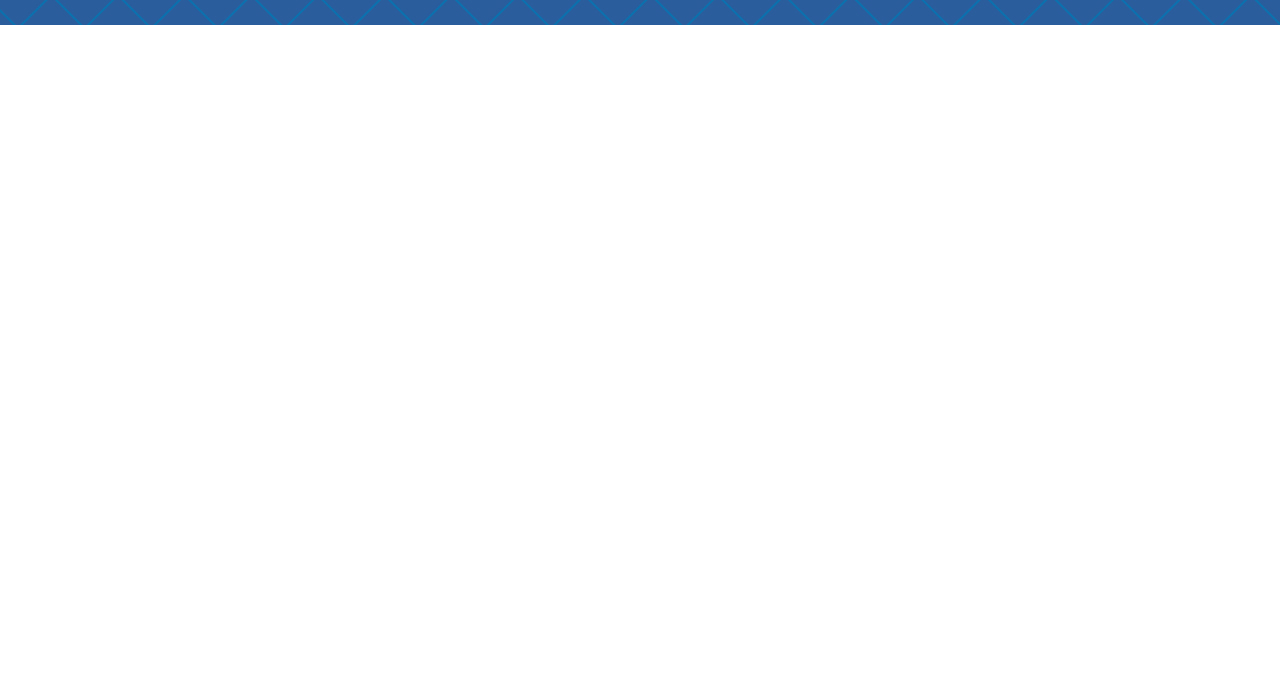
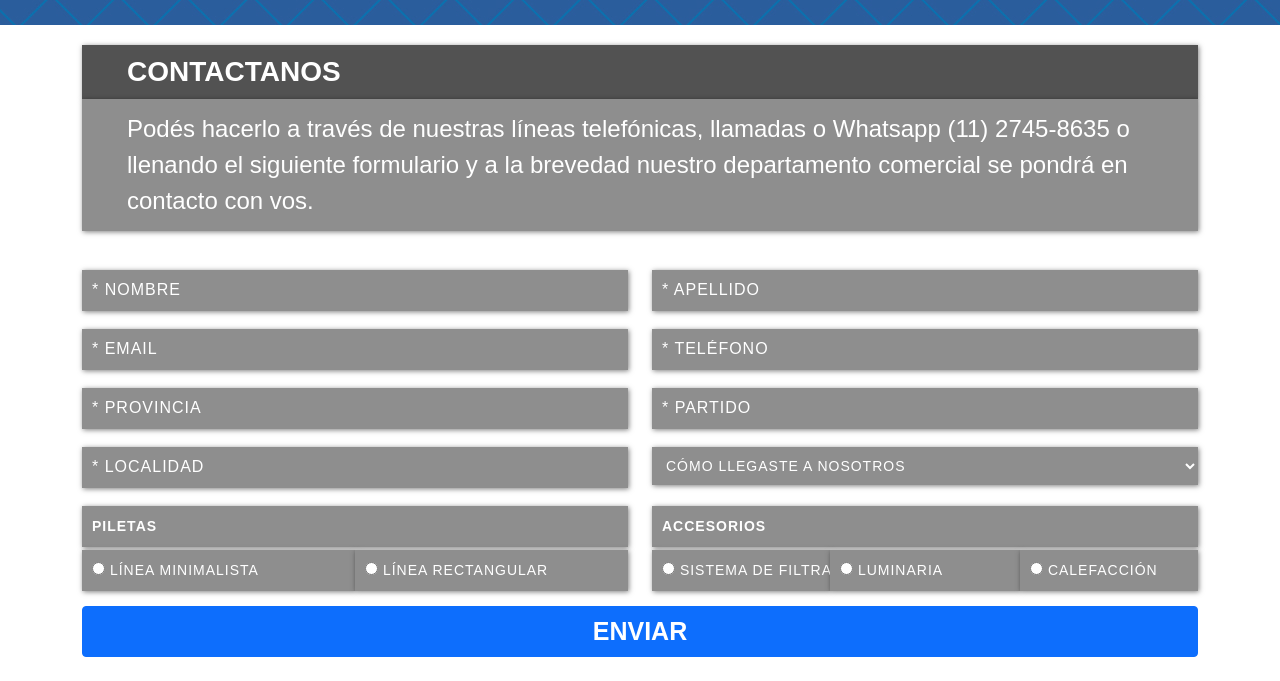
Before and after one commit to LauchaQ2/BlueyPiletas, a plain HTML site: page index.html in a window 1280 px wide. Shown: the part 4812-5493 px from the top of the page. Before the commit the page ends 4837 px from the top, so only its background shows below. Drawn offline with nearby package versions, Linux system fonts and the light colour scheme; files whose address does not match are found by name.

Commit message:
add form

```diff
--- a/index.html
+++ b/index.html
@@ -349,6 +349,83 @@
             </div>
         </div>
     </section>
+    <section id="contacto">
+        <div class="container">
+            <div class="heading-cont">
+                <h2 class="heading-contacto">CONTACTANOS</h2>
+                <p class="lead-contacto">Podés hacerlo a través de nuestras líneas telefónicas, llamadas o Whatsapp (11)
+                    2745-8635
+                    o llenando el siguiente formulario y a la brevedad nuestro departamento comercial se pondrá en
+                    contacto con vos.</p>
+            </div>
+            <form>
+                <div class="row f-c">
+                    <div class="col-6 c-c"><input type="text" placeholder="* NOMBRE" class="input-contacto"></div>
+                    <div class="col-6 c-c"><input type="text" placeholder="* APELLIDO" class="input-contacto"></div>
+                </div>
+                <div class="row f-c">
+                    <div class="col-6 c-c"><input type="text" placeholder="* EMAIL" class="input-contacto"></div>
+                    <div class="col-6 c-c"><input type="text" placeholder="* TELÉFONO" class="input-contacto"></div>
+                </div>
+                <div class="row f-c">
+                    <div class="col-6 c-c"><input type="text" placeholder="* PROVINCIA" class="input-contacto"></div>
+                    <div class="col-6 c-c"><input type="text" placeholder="* PARTIDO" class="input-contacto"></div>
+                </div>
+                <div class="row f-c">
+                    <div class="col-6 c-c"><input type="text" placeholder="* LOCALIDAD" class="input-contacto"></div>
+                    <div class="col-6 c-c">
+                        <select class="input-contacto">
+                            <option value="CÓMO LLEGASTE A NOSOTROS" class="input-option">CÓMO LLEGASTE A NOSOTROS
+                            </option>
+                            <option value="Facebook" class="input-option">Facebook</option>
+                            <option value="Instagram" class="input-option">Instagram</option>
+                            <option value="Folletería" class="input-option">Folletería</option>
+                            <option value="Publicidad" class="input-option">Publicidad</option>
+                            <option value="Locales" class="input-option">Locales</option>
+                            <option value="Recomendación" class="input-option">Recomendación</option>
+                        </select>
+                    </div>
+                </div>
+                <div class="row f-c">
+                    <div class="col-6 c-c">
+                        <label style="margin-bottom: 0;font-weight: 700;" class="input-contacto">PILETAS</label>
+                        <div class="row f-c">
+                            <div class="col-6 c-c pr-0"><label class="input-contacto mb0"><input type="radio"
+                                        name="pileta"> LÍNEA
+                                    MINIMALISTA</label>
+                            </div>
+                            <div class="col-6 c-c pl-0"><label class="input-contacto"><input type="radio" name="pileta">
+                                    LÍNEA
+                                    RECTANGULAR</label>
+                            </div>
+                        </div>
+                    </div>
+                    <div class="col-6 c-c">
+                        <label style="margin-bottom: 0;font-weight: 700;" class="input-contacto">ACCESORIOS</label>
+                        <div class="row f-c">
+                            <div class="col-4 c-c pr-0"><label class="input-contacto mb0"><input type="radio"
+                                        name="accesorios">
+                                    SISTEMA DE FILTRADO</label>
+                            </div>
+                            <div class="col-4 c-c pl-0 pr-0"><label class="input-contacto mb0"><input type="radio"
+                                        name="accesorios">
+                                    LUMINARIA</label>
+                            </div>
+                            <div class="col-4 c-c pl-0"><label class="input-contacto"><input type="radio"
+                                        name="accesorios">
+                                    CALEFACCIÓN</label>
+                            </div>
+                        </div>
+                    </div>
+                </div>
+                <div class="row mb-4">
+                    <div class="col"> <input style="width: 100%;font-weight: 700;font-size: 25px;" type="submit" class="btn btn-primary center" id="button"
+                            value="ENVIAR"></div>
+                </div>
+
+            </form>
+        </div>
+    </section>
     <script type="text/javascript">jssor_1_slider_init();
     </script>
     <script type="text/javascript">jssor_2_slider_init();
--- a/mediaqueries.css
+++ b/mediaqueries.css
@@ -140,4 +140,22 @@
     .heading-piletas{
         margin-top: 16px!important;
     }
+    .f-c{
+        flex-direction: column!important;
+    }
+    .c-c{
+        width: 100%!important;
+    }
+    .pr-0{
+        padding-right: 12px!important;
+    }
+    .pl-0{
+        padding-left: 12px!important;
+    }
+    .mb0{
+        margin-bottom: 0!important;
+    }
+    .lead-contacto{
+        font-size: 14px!important;
+    }
 }
--- a/style.css
+++ b/style.css
@@ -302,13 +302,31 @@ a {
     margin: 20px auto 2px auto !important;
 }
 
+
 .lead {
     background-color: rgba(60, 163, 223, .5);
     box-shadow: 3px 3px rgba(0, 0, 0, 0.205);
     color: white;
     padding: 12px 45px 12px 45px;
 }
-
+.heading-contacto{
+    font-size: 28px;
+    background-color: #fff;
+    padding: 10px 0 10px 45px;
+    text-transform: uppercase;
+    color: white;
+    box-shadow: 1px 1px 5px rgb(0 0 0 / 50%);
+    margin: 0;
+    background: #525252;
+    font-weight: 700;
+}
+.lead-contacto{
+    background-color: #8e8e8e;
+    box-shadow: 1px 1px 5px rgb(0 0 0 / 50%);
+    color: white;
+    padding: 12px 45px 12px 45px;
+    font-size: 24px;
+}
 .container-fluid {
     padding: 0 !important;
 }
@@ -400,3 +418,32 @@ a {
     width: 200px;
     height: 200px;
 }
+.input-contacto, .input-option{
+    font-family: 'Oswald', sans-serif;
+    font-weight: 400;
+    font-size: 14px;
+    width: 100%;
+    padding: 10px;
+    color: #FFF;
+    background: #8e8e8e;
+    margin: 3px 0px 15px 0;
+    box-shadow: 1px 1px 5px rgb(0 0 0 / 50%);
+    letter-spacing: 1px;
+    border: 0;
+}
+.input-option{
+    font-size: 14px!important;
+}
+.input-contacto::placeholder{
+    color:white;
+    font-size: 16px;
+}
+.pr-0{
+    padding-right: 0!important;
+}
+.pl-0{
+    padding-left: 0!important;
+}
+label{
+    white-space: nowrap;
+}
```
